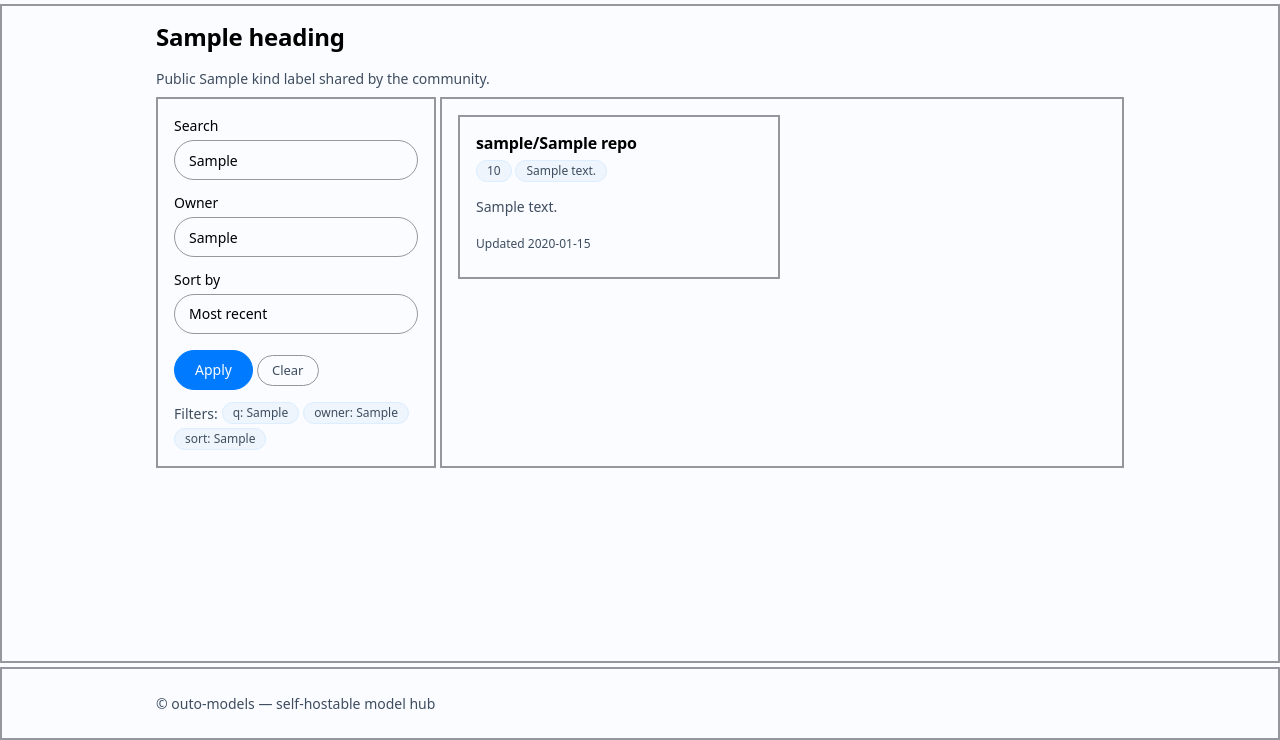
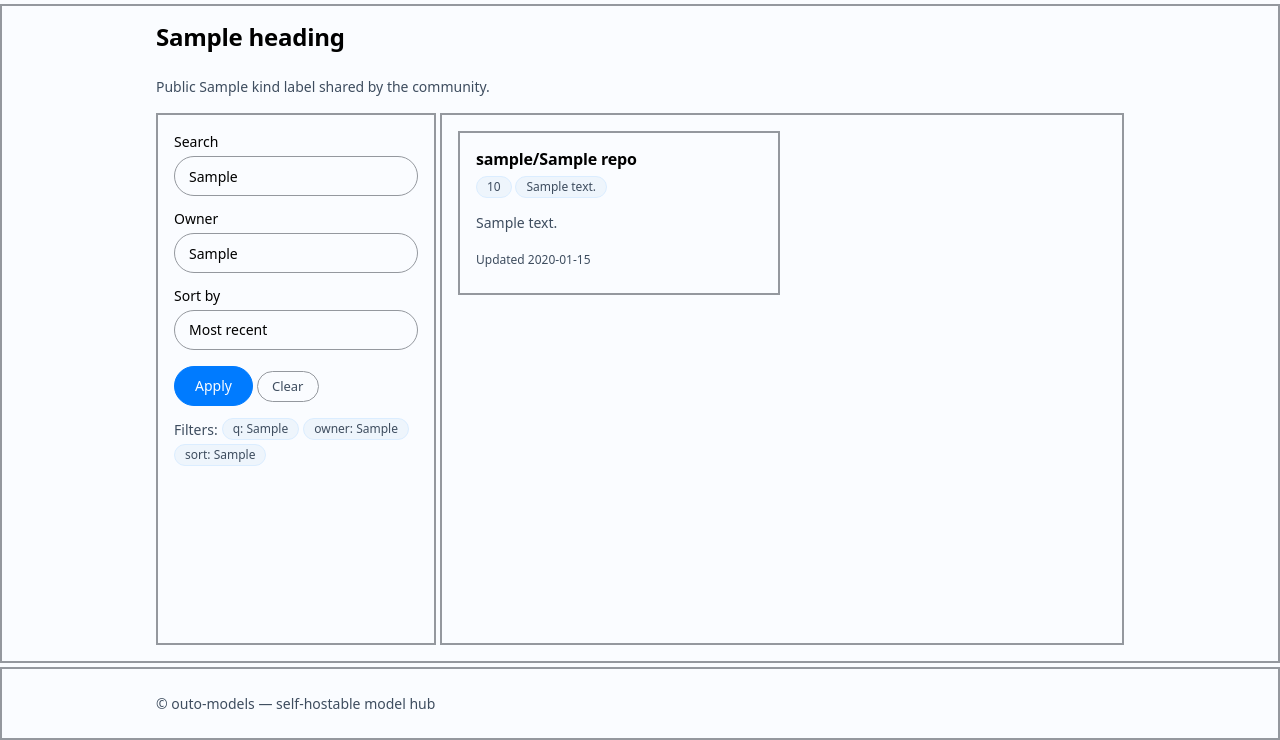
Before and after one commit to llaa33219/outo-models, a Python web app: template src/outo_models/server/templates/repos/by_kind.html in a window 1280 px wide. Shown: the part 60-800 px from the top of the page. Run offline with Jinja, Linux system fonts and the light colour scheme; the template is opened without the code that fills it: most values are stand-ins (such as "Sample title", 1, 10 or a date in 2020); some web fonts are replaced.

Commit message:
release: v0.4.3 — catalog tiles fill the page vertically

```diff
--- a/pyproject.toml
+++ b/pyproject.toml
@@ -1,6 +1,6 @@
 [project]
 name = "outo-models"
-version = "0.4.2"
+version = "0.4.3"
 description = "Fully open-source, self-hostable model hub (models, datasets, spaces) with automatic HTTPS, DNS and firewall setup."
 readme = "README.md"
 requires-python = ">=3.12,<3.13"
--- a/src/outo_models/server/templates/repos/by_kind.html
+++ b/src/outo_models/server/templates/repos/by_kind.html
@@ -86,6 +86,10 @@
       grid-template-columns: 280px minmax(0, 1fr);
       gap: var(--gap-tile);
       margin-top: 8px;
+      /* Fill the content tile vertically: tiles stretch down to the 4px
+         gap above the footer instead of ending at the content's height. */
+      flex: 1;
+      align-items: stretch;
     }
     @media (max-width: 900px) {
       .catalog-layout { grid-template-columns: minmax(0, 1fr); }
@@ -139,5 +143,13 @@
       transition: border-color var(--t-tile);
     }
     .catalog-results:hover { border-color: var(--color-main); }
+      /* The inner wrapper becomes a flex column so the catalog layout can
+       claim the leftover height below it. Scoped with :has() so pages
+       without the catalog keep their natural flow. */
+    .bg-tile__inner:has(> .catalog-layout) {
+      min-height: 100%;
+      display: flex;
+      flex-direction: column;
+    }
   </style>
 {% endblock %}
--- a/src/outo_models/version.py
+++ b/src/outo_models/version.py
@@ -2,4 +2,4 @@
 
 from __future__ import annotations
 
-__version__ = "0.4.2"
+__version__ = "0.4.3"
```
Also changed, not shown: docs/changelog.md, 1 other file.
